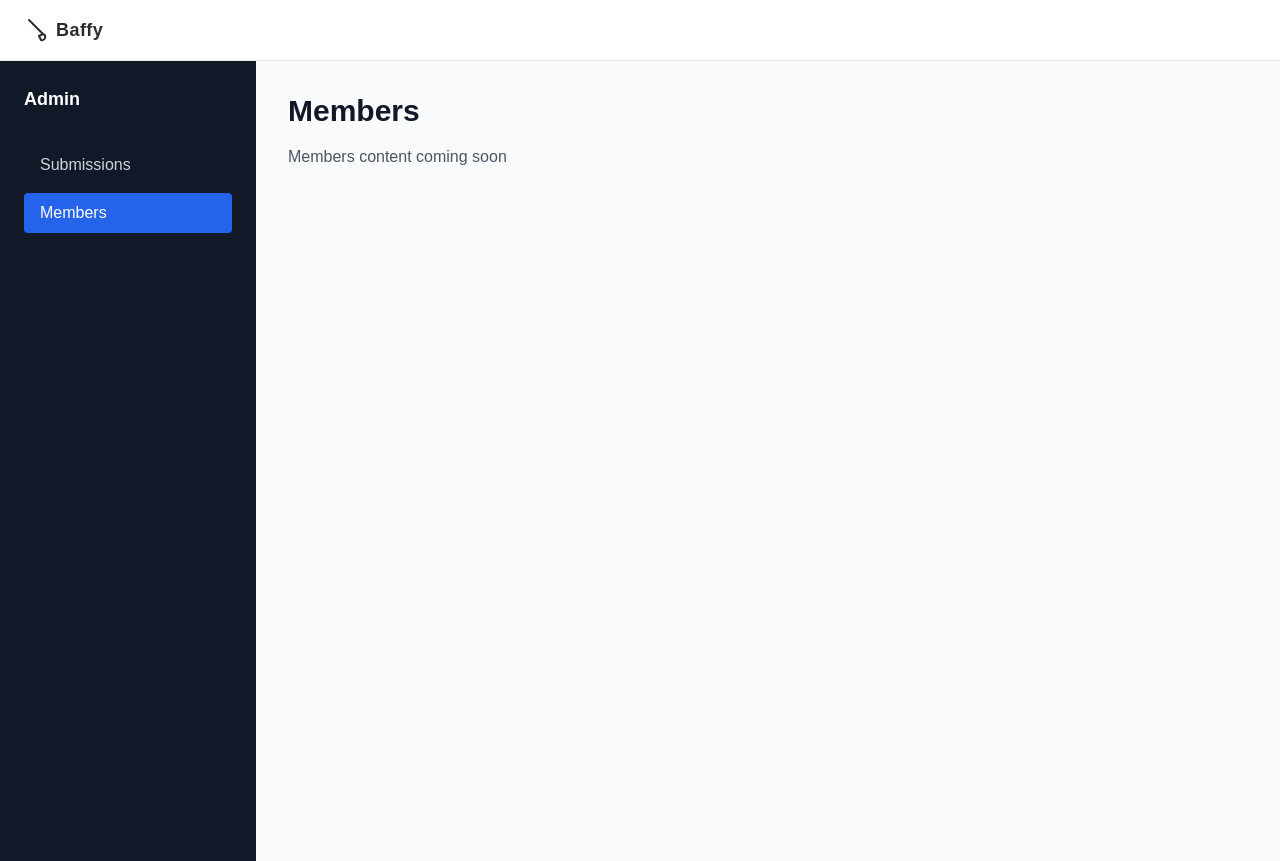
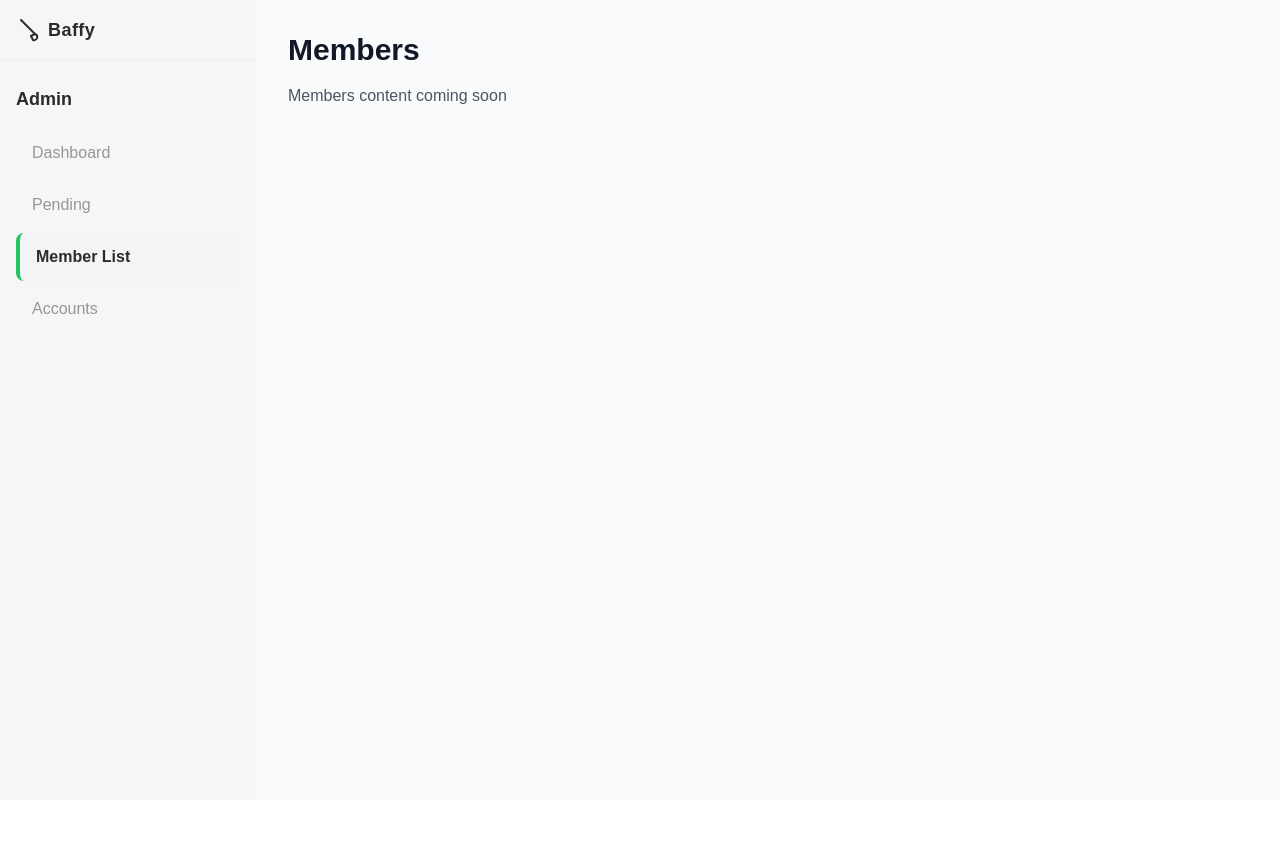
Before and after one commit to ChrisMcGonagle/golf-app, a Next.js app: page /dashboard/members in a window 1280 px wide. After the commit the page ends 800 px from the top, so only its background shows below. Built offline with nearby package versions, Linux system fonts and the light colour scheme.

Commit message:
feat: Redesign dashboard sidebar with Baffy branding, rename menu items, remove header (PBI-028)

```diff
--- a/app/(authenticated)/dashboard/(with-sidebar)/layout.tsx
+++ b/app/(authenticated)/dashboard/(with-sidebar)/layout.tsx
@@ -1,5 +1,4 @@
 import DashboardSidebar from "@/components/DashboardSidebar";
-import BaffyBrand from "@/components/BaffyBrand";
 
 export default function DashboardLayout({
   children,
@@ -7,14 +6,9 @@ export default function DashboardLayout({
   children: React.ReactNode;
 }) {
   return (
-    <div className="flex flex-col min-h-screen bg-gray-50">
-      <header className="flex items-center px-6 py-4 bg-white border-b border-gray-200">
-        <BaffyBrand />
-      </header>
-      <div className="flex flex-1">
-        <DashboardSidebar />
-        <main className="flex-1 p-8">{children}</main>
-      </div>
+    <div className="flex h-screen bg-gray-50">
+      <DashboardSidebar />
+      <main className="flex-1 p-8 overflow-auto">{children}</main>
     </div>
   );
 }
--- a/components/DashboardSidebar.tsx
+++ b/components/DashboardSidebar.tsx
@@ -2,30 +2,36 @@
 
 import { usePathname } from "next/navigation";
 import Link from "next/link";
+import BaffyBrand from "@/components/BaffyBrand";
 
 export default function DashboardSidebar() {
   const pathname = usePathname();
 
   const navLinks = [
-    { href: "/dashboard/submissions", label: "Submissions" },
-    { href: "/dashboard/members", label: "Members" },
+    { href: "/dashboard", label: "Dashboard" },
+    { href: "/dashboard/submissions", label: "Pending" },
+    { href: "/dashboard/members", label: "Member List" },
+    { href: "/dashboard/accounts", label: "Accounts" },
   ];
 
   return (
-    <aside className="w-64 bg-gray-900 text-white min-h-screen">
-      <nav className="flex flex-col p-6">
-        <h2 className="text-lg font-bold mb-8">Admin</h2>
-        <ul className="space-y-2">
+    <aside className="w-64 bg-[#f5f6f5] text-[#2b2b2b] min-h-screen">
+      <div className="p-4 border-b border-[#eeeeee]">
+        <BaffyBrand />
+      </div>
+      <nav className="flex-1 px-4 py-6 space-y-2">
+        <h2 className="text-lg font-bold mb-4 text-[#2b2b2b]">Admin</h2>
+        <ul className="space-y-1">
           {navLinks.map((link) => {
             const isActive = pathname === link.href;
             return (
               <li key={link.href}>
                 <Link
                   href={link.href}
-                  className={`block px-4 py-2 rounded transition-colors ${
+                  className={`flex items-center px-4 py-3 rounded-lg transition-colors duration-200 ${
                     isActive
-                      ? "bg-blue-600 text-white"
-                      : "text-gray-300 hover:bg-gray-800"
+                      ? "bg-gray-100 text-[#2b2b2b] font-semibold border-l-4 border-[#22c55e]"
+                      : "text-[#969696] hover:bg-gray-50"
                   }`}
                 >
                   {link.label}
```
Also changed, not shown: 2 other files (tests, documents, lock files or other folders).
